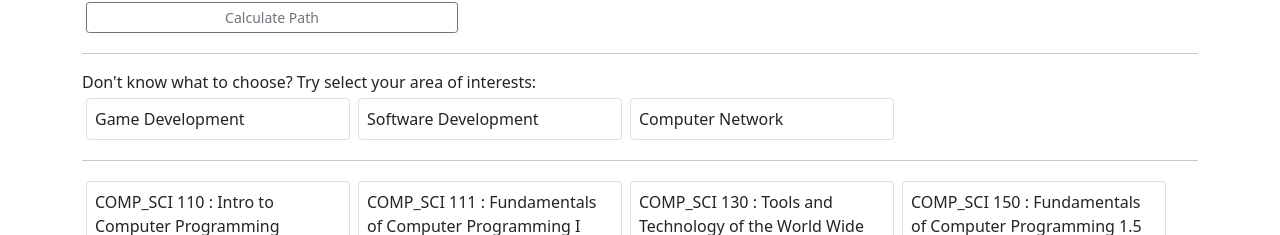
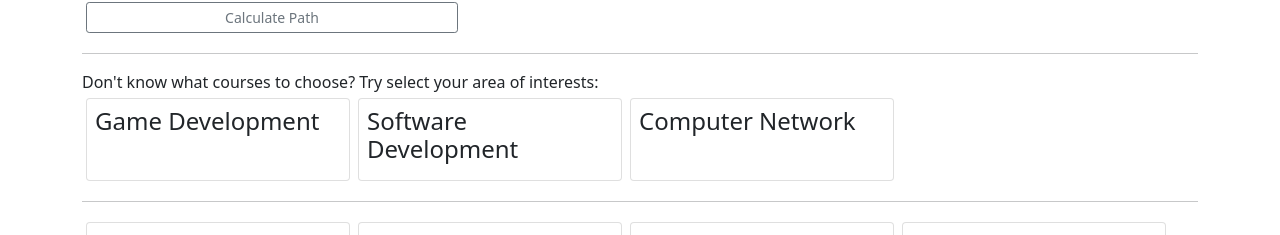
Before and after one commit to 397-f21/crouton.nu, a React (Create React App) app: page / in a window 1280 px wide. Both pictures are taken after a click on the button "Path Recommendation". Shown: the part 320-555 px from the top of the page. Built offline with nearby package versions, Linux system fonts and the light colour scheme.

Commit message:
styling path

```diff
--- a/src/App.css
+++ b/src/App.css
@@ -45,4 +45,8 @@
 .logo {
     width: 340px;
     height: 180px;
-  }
+}
+
+.selectedArea {
+    background-color: rgb(255, 165, 47);
+}
--- a/src/components/PathRecom.js
+++ b/src/components/PathRecom.js
@@ -38,7 +38,7 @@ const PathRecom = () => {
 
             <hr></hr>
             <div>
-                Don't know what to choose? Try select your area of interests:
+                Don't know what courses to choose? Try select your area of interests:
                 <div className="course-list">
                     {areaOfInterests.map(oneArea => <AreaSelector oneArea={oneArea} currentAreas={area}
                                                                   setArea={setArea} selected={selected}
@@ -62,12 +62,12 @@ const AreaSelector = ({oneArea, currentAreas, setArea, selected, setSelected, co
     return (
 
         currentAreaNames.includes(oneArea.area) ?
-            <div className="card m-1 p-2 bg-primary text-white" onClick={() => {deselectArea(setArea, currentAreas, oneArea, selected, setSelected)}}>
-                {oneArea.area}
+            <div className="card m-1 p-2 selectedArea text-white" onClick={() => {deselectArea(setArea, currentAreas, oneArea, selected, setSelected)}}>
+                <h4> {oneArea.area} </h4>
             </div> :
 
             <div className="card m-1 p-2" onClick={() => {selectArea(setArea, currentAreas, oneArea, selected, setSelected, coursesJson)}}>
-                {oneArea.area}
+                <h4> {oneArea.area} </h4>
             </div>
 
     )
```
